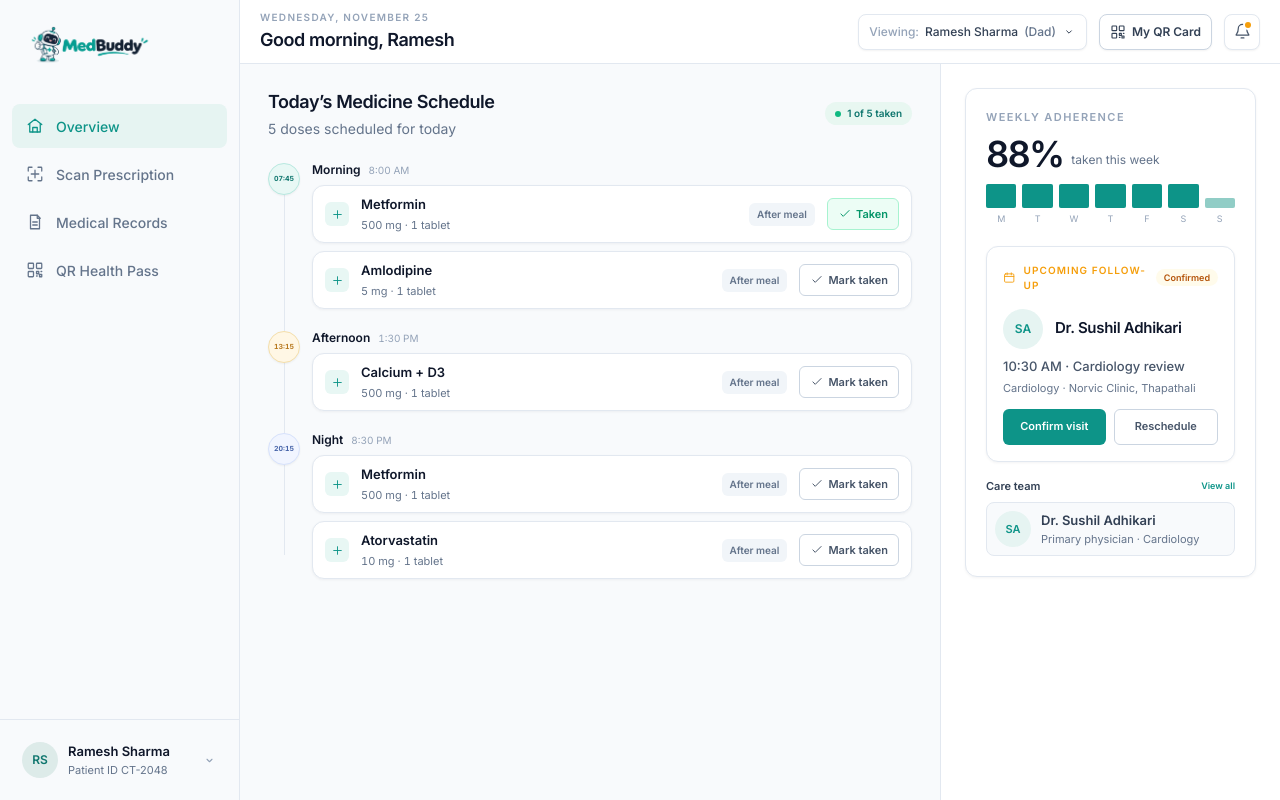
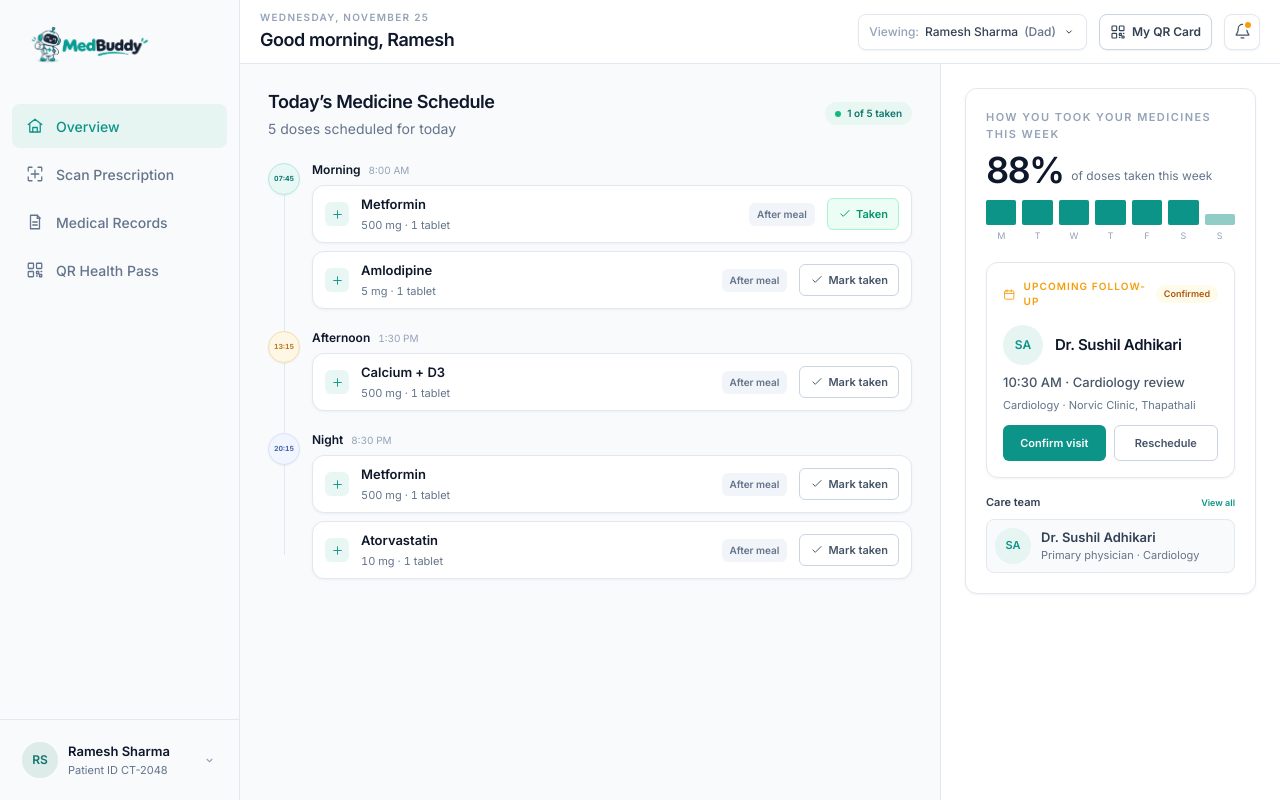
Before and after one commit to anishSub/MedBuddy, a Next.js app: page /dashboard in a window 1280 px wide. Built offline with nearby package versions, Linux system fonts and the light colour scheme; no server answers; the database is empty.

Commit message:
changed the patient dashboard text: change in UI

```diff
--- a/src/app/dashboard/page.tsx
+++ b/src/app/dashboard/page.tsx
@@ -328,13 +328,13 @@ export default function DashboardPage() {
         <aside className="w-full shrink-0 border-t border-[#E2E8F0] bg-white px-4 py-5 sm:px-6 sm:py-6 xl:w-[340px] xl:overflow-y-auto xl:border-l xl:border-t-0 xl:px-6">
           <div className="patient-card p-4 sm:p-5">
             <p className="text-[11px] font-semibold uppercase tracking-[0.13em] text-[#94A3B8]">
-              Weekly adherence
+              How you took your medicines this week
             </p>
             <div className="mt-2.5 flex items-end gap-2">
               <span className="text-3xl font-semibold leading-none tracking-[-0.05em] tabular-nums text-[#0F172A] sm:text-[36px]">
                 {adherenceRate}%
               </span>
-              <span className="pb-1 text-xs text-[#64748B]">taken this week</span>
+              <span className="pb-1 text-xs text-[#64748B]">of doses taken this week</span>
             </div>
 
             {/* Bar Chart */}
```
